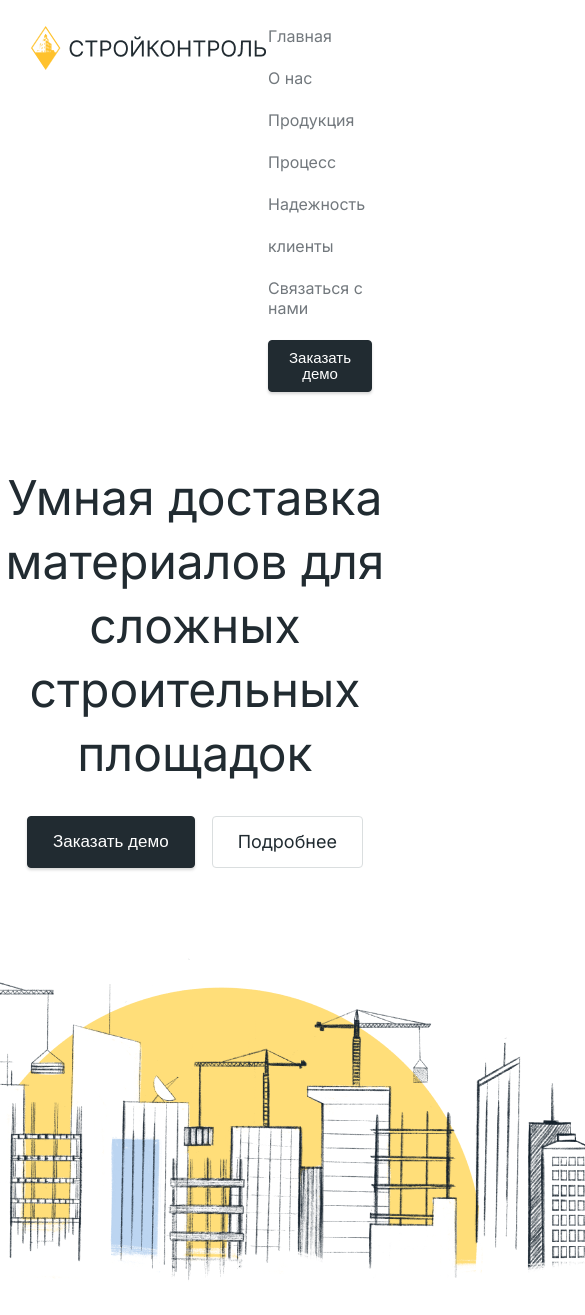
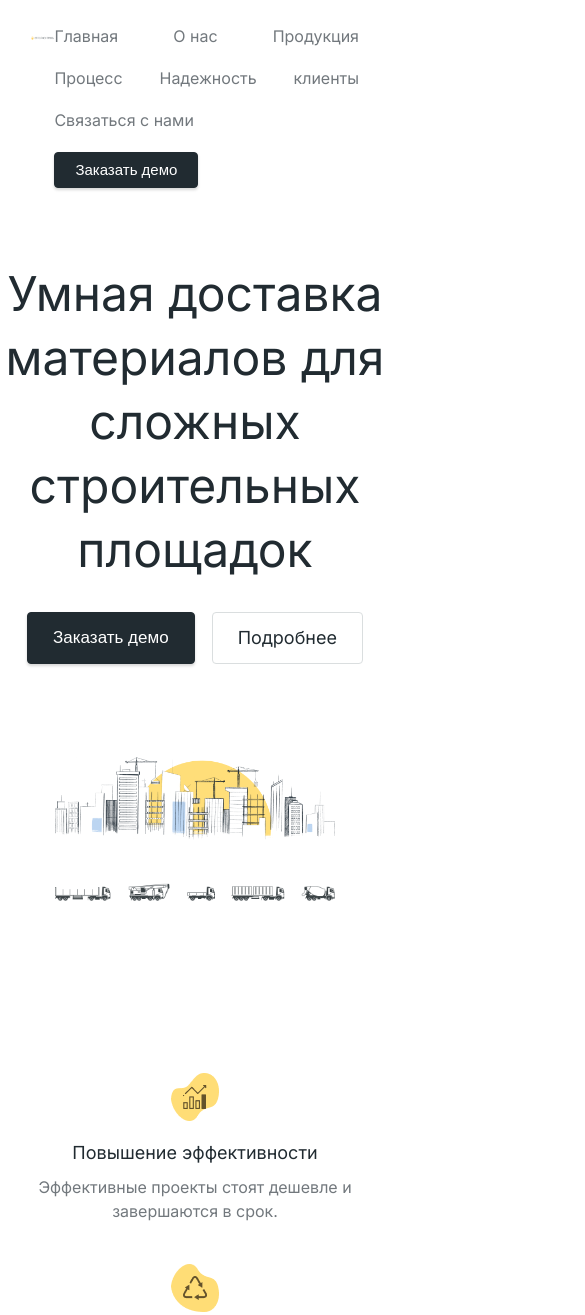
Before and after one commit to guru9996/AM_site, a plain HTML site: page stroyka/pages/index.html in a window 390 px wide. Shown: the top 1315 px of the page, 585 px wide, since content can reach past the window. Drawn offline with Linux system fonts and the light colour scheme.

Commit message:
+ адаптив картинок

```diff
--- a/stroyka/pages/index.html
+++ b/stroyka/pages/index.html
@@ -10,7 +10,7 @@
     <div class="header">
         <div class="header__info-uppest">
             <div class="info-uppest__title">
-                <img src="../static/images/logo.png">
+                <img class="title__photo" src="../static/images/logo.png">
             </div>
             <div class="info-uppest__content">
                 <a class="content__link" href="#">Главная</a>
@@ -31,9 +31,11 @@
             </div>
         </div>
         <div class="header__photos">
-            <div class="photos__main-photo"></div>
+            <div class="photos__main-photo">
+                <img class="main-photo__photo"src="../static/images/header-photo.png">
+            </div>
             <div class="photos__sub-photo">
-                <img src="../static/images/header-photo-trucks.png">
+                <img class="sub-photo__photo" src="../static/images/header-photo-trucks.png">
             </div>
         </div>
         <div class="header__info-lowest">
--- a/stroyka/static/css/style.css
+++ b/stroyka/static/css/style.css
@@ -17,11 +17,14 @@ body{
     width: 100%;
 }
 .info-uppest__title{
-    width: 245px;
+    width: 17%;
     background-repeat: no-repeat;
     background-size: cover;
     border: none;
     margin-left: 31px;
+}
+.title__photo{
+    width: 100%;
 }
 .info-uppest__content{
     display: flex;
@@ -75,10 +78,16 @@ a{
     gap: 36px;
 }
 .photos__main-photo{
-    background-image: url("../images/header-photo.png");
-    background-size: cover;
-    height: 328px;
-    width: 1040px;
+    width: 72%;
+}
+.photos__sub-photo{
+    width: 72%;
+}
+.main-photo__photo{
+    width: 100%;
+}
+.sub-photo__photo{
+    width: 100%;
 }
 .header__info-lowest{
     display: flex;
```
